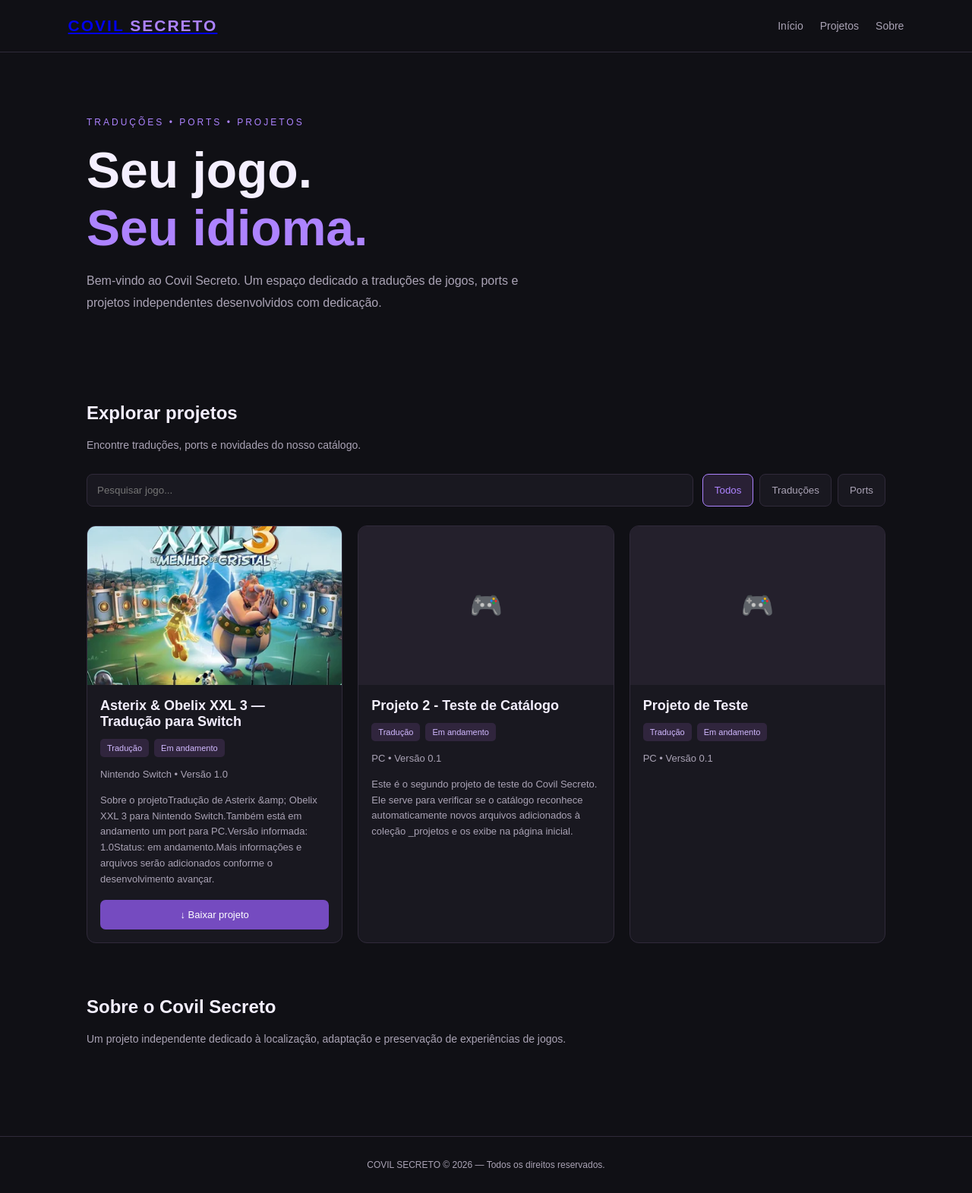
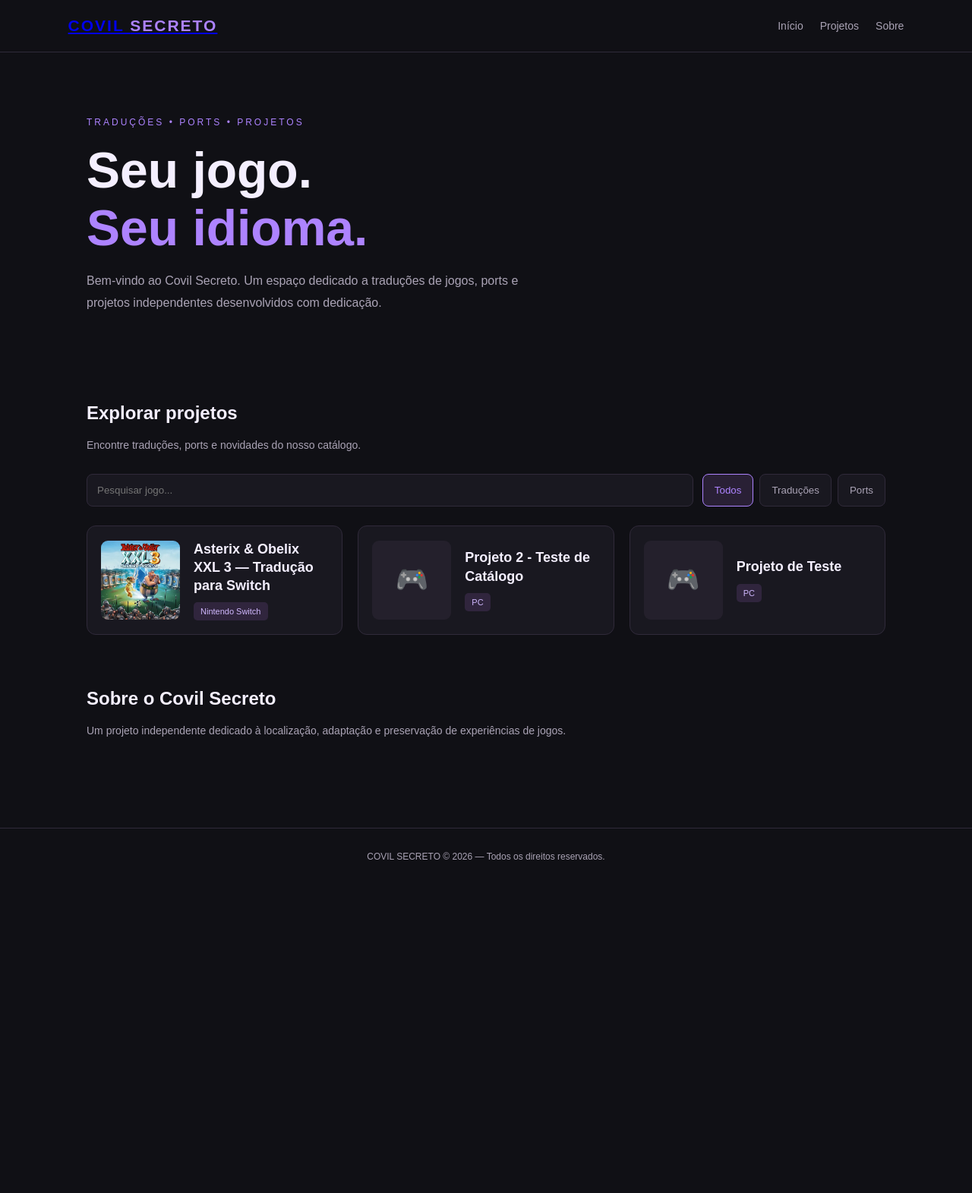
Before and after one commit to TemplarioK1/covil-secreto, a Jekyll site: the page index.html, which Jekyll copies as it is, in a window 1280 px wide. Shown: the whole page at 76% size. Built offline with Jekyll 4.4.1, drawn with Linux system fonts in a browser that asks for light colours; after the commit the page ends 1165 px from its top, so only the background shows below that.

Commit message:
Simplifica cards da página inicial

```diff
--- a/index.html
+++ b/index.html
@@ -65,29 +65,26 @@ input {
   transition:transform .2s,border-color .2s;
 }
 .card:hover {transform:translateY(-4px);border-color:var(--purple)}
-.cover {
-  width:100%;aspect-ratio:16/10;object-fit:cover;
-  background:#24202c;display:block;
+.card-link {
+  min-height:142px;padding:18px;display:flex;align-items:center;
+  gap:18px;color:inherit;text-decoration:none;
+}
+.project-icon {
+  width:104px;height:104px;flex:0 0 104px;object-fit:contain;
+  border-radius:9px;background:#24202c;display:block;
 }
 .no-cover {
-  aspect-ratio:16/10;background:#24202c;
+  width:104px;height:104px;flex:0 0 104px;background:#24202c;
   display:flex;align-items:center;justify-content:center;
-  color:var(--purple);font-size:35px;
+  color:var(--purple);font-size:35px;border-radius:9px;
 }
-.card-content {padding:17px}
-.card h3 {margin:0 0 12px;font-size:18px}
-.meta {display:flex;gap:7px;flex-wrap:wrap;margin-bottom:12px}
+.card-content {min-width:0}
+.card h3 {margin:0 0 10px;font-size:18px;line-height:1.35}
+.platforms {display:flex;gap:7px;flex-wrap:wrap}
 .tag-small {
   font-size:11px;background:#30253d;color:#d1b9ff;
   padding:6px 9px;border-radius:5px;
 }
-.description {color:var(--muted);font-size:13px;line-height:1.6}
-.download {
-  display:block;text-align:center;background:#754bc0;
-  color:white;padding:12px;border-radius:7px;
-  text-decoration:none;margin-top:16px;font-size:13px;
-}
-.download:hover {background:#9166dc}
 .empty {
   grid-column:1/-1;text-align:center;
   border:1px dashed var(--border);padding:50px 20px;
@@ -107,6 +104,8 @@ footer {
   .grid {grid-template-columns:1fr}
   header {padding:20px}
   .hero {padding-top:60px}
+  .card-link {min-height:118px;padding:14px;gap:14px}
+  .project-icon,.no-cover {width:88px;height:88px;flex-basis:88px}
 }
 </style>
 </head>
@@ -268,37 +267,31 @@ function render() {
   }
 
   catalog.innerHTML = filtered.map(p => {
-    const cardImage = p.icon || p.cover;
-    const image = cardImage ? `
-      <img class="cover"
-      src="${escapeHTML(resolveImage(cardImage))}"
-      alt="${escapeHTML(p.title)}"
+    const image = p.icon ? `
+      <img class="project-icon"
+      src="${escapeHTML(resolveImage(p.icon))}"
+      alt=""
       loading="lazy"
       onerror="this.outerHTML='<div class=&quot;no-cover&quot;>🎮</div>'">
     ` : `<div class="no-cover">🎮</div>`;
 
-    const downloadUrl = resolveImage(p.download);
-    const download = downloadUrl
-      ? `<a class="download" href="${escapeHTML(downloadUrl)}" target="_blank" rel="noopener noreferrer">↓ Baixar projeto</a>`
-      : "";
-    const projectUrl = resolveImage(p.url);
+    const projectUrl = resolveImage(p.url) || "#";
+    const platforms = String(p.platform || "")
+      .split(/[,;]+/)
+      .map(platform => platform.trim())
+      .filter(Boolean);
 
     return `
       <article class="card">
-        ${image}
-        <div class="card-content">
-          <h3><a class="project-link" href="${escapeHTML(projectUrl || "#")}" style="color:inherit;text-decoration:none">${escapeHTML(p.title)}</a></h3>
-          <div class="meta">
-            <span class="tag-small">${escapeHTML(p.category)}</span>
-            <span class="tag-small">${escapeHTML(p.status)}</span>
+        <a class="card-link" href="${escapeHTML(projectUrl)}">
+          ${image}
+          <div class="card-content">
+            <h3>${escapeHTML(p.title)}</h3>
+            <div class="platforms">
+              ${platforms.map(platform => `<span class="tag-small">${escapeHTML(platform)}</span>`).join("")}
+            </div>
           </div>
-          <p class="description">
-            ${escapeHTML(p.platform)}
-            ${p.version ? " • Versão " + escapeHTML(p.version) : ""}
-          </p>
-          ${p.description ? `<p class="description">${escapeHTML(p.description)}</p>` : ""}
-          ${download}
-        </div>
+        </a>
       </article>`;
   }).join("");
 }
```
